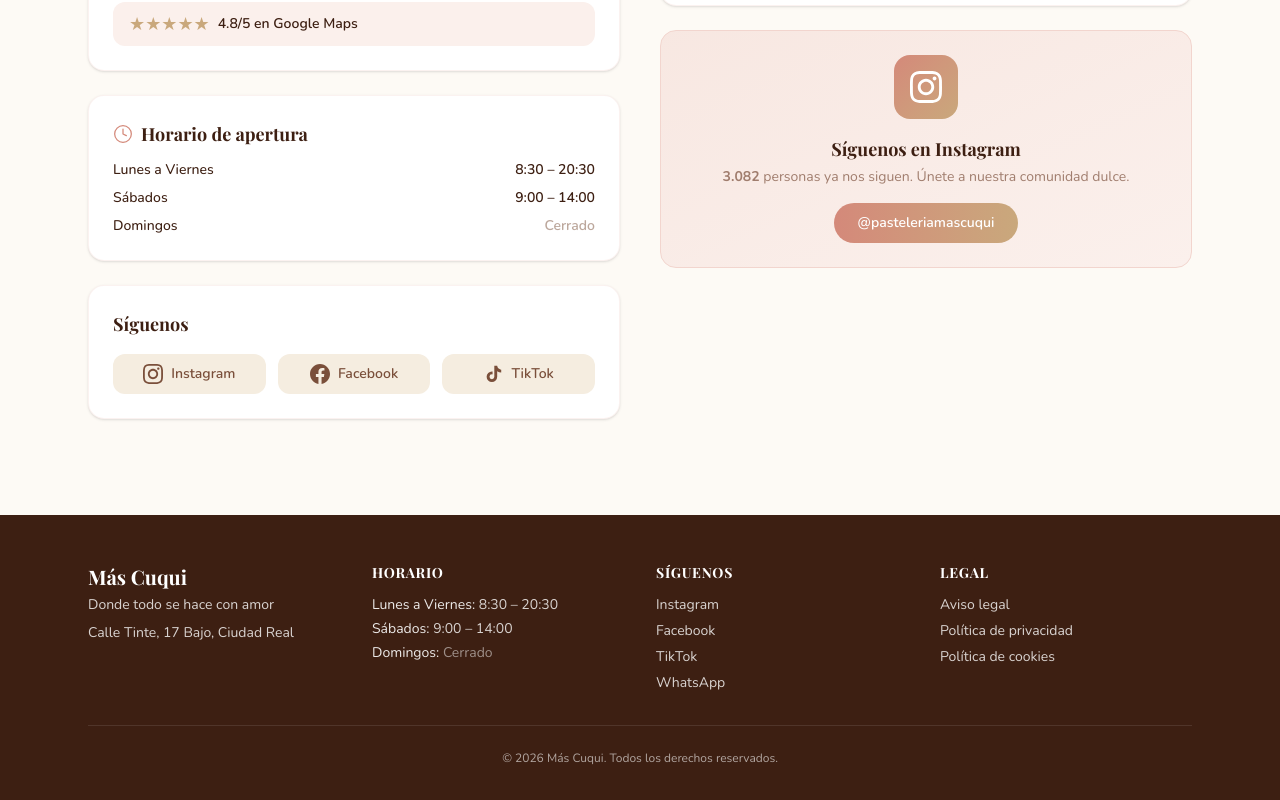
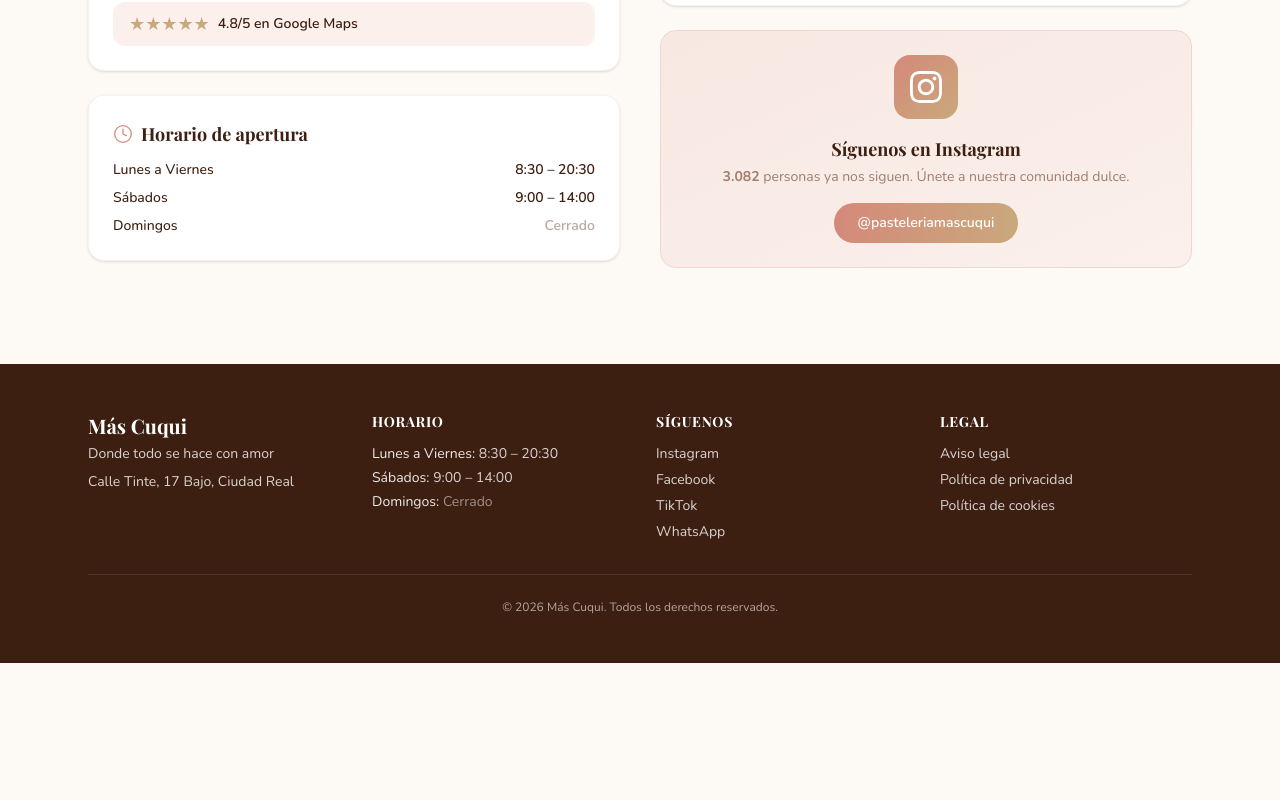
Before and after one commit to Barrerav/Pasteleriamascuqui, a Next.js app: page / in a window 1280 px wide. Shown: the part 7038-7838 px from the top of the page. After the commit the page ends 7701 px from the top, so only its background shows below. Built offline with nearby package versions, Linux system fonts and the light colour scheme.

Commit message:
feat: remove social media card and set square favicon

```diff
--- a/src/app/layout.tsx
+++ b/src/app/layout.tsx
@@ -19,6 +19,10 @@
 export const metadata: Metadata = {
   metadataBase: new URL(siteUrl),
   title: '+Cuqui - Pastelería Creativa',
+  icons: {
+    icon: '/instagram/profile.jpg',
+    apple: '/instagram/profile.jpg',
+  },
   description:
     'Cafetería y pastelería artesanal en Ciudad Real. Tartas personalizadas, café de especialidad, desayunos y dulces venezolanos elaborados con amor desde 2022. Calle Tinte 17.',
   keywords: [
--- a/src/components/Contact.tsx
+++ b/src/components/Contact.tsx
@@ -7,31 +7,7 @@
 export default function Contact() {
   const sectionRef = useReveal(0.1);
 
-  const socials = [
-    {
-      name: 'Instagram',
-      href: profile.networks.instagram,
-      icon: <InstagramIcon className="w-5 h-5" />,
-    },
-    {
-      name: 'Facebook',
-      href: profile.networks.facebook,
-      icon: (
-        <svg className="w-5 h-5" fill="currentColor" viewBox="0 0 24 24">
-          <path d="M24 12.073c0-6.627-5.373-12-12-12s-12 5.373-12 12c0 5.99 4.388 10.954 10.125 11.854v-8.385H7.078v-3.47h3.047V9.43c0-3.007 1.792-4.669 4.533-4.669 1.312 0 2.686.235 2.686.235v2.953H15.83c-1.491 0-1.956.925-1.956 1.874v2.25h3.328l-.532 3.47h-2.796v8.385C19.612 23.027 24 18.062 24 12.073z" />
-        </svg>
-      ),
-    },
-    {
-      name: 'TikTok',
-      href: profile.networks.tiktok,
-      icon: (
-        <svg className="w-5 h-5" fill="currentColor" viewBox="0 0 24 24">
-          <path d="M19.59 6.69a4.83 4.83 0 01-3.77-4.25V2h-3.45v13.67a2.89 2.89 0 01-2.88 2.5 2.89 2.89 0 01-2.89-2.89 2.89 2.89 0 012.89-2.89c.28 0 .54.04.79.1V9.01a6.34 6.34 0 00-.79-.05 6.34 6.34 0 00-6.34 6.34 6.34 6.34 0 006.34 6.34 6.34 6.34 0 006.33-6.34V8.75a8.27 8.27 0 004.84 1.54V6.85a4.85 4.85 0 01-1.07-.16z" />
-        </svg>
-      ),
-    },
-  ];
+
 
   return (
     <section id="contacto" ref={sectionRef} className="py-24 bg-cream">
@@ -114,25 +90,7 @@
               </ul>
             </div>
 
-            {/* Social links */}
-            <div className="bg-white rounded-2xl p-6 shadow-sm border border-rose-light/30">
-              <h3 className="font-display text-lg font-bold text-brown-dark mb-4">Síguenos</h3>
-              <div className="flex gap-3">
-                {socials.map((s) => (
-                  <a
-                    key={s.name}
-                    href={s.href}
-                    target="_blank"
-                    rel="noopener noreferrer"
-                    className="flex-1 flex items-center justify-center gap-2 bg-cream-dark text-brown font-semibold text-sm py-2.5 rounded-xl hover:bg-rose hover:text-white transition-all"
-                    aria-label={`Ir a ${s.name}`}
-                  >
-                    {s.icon}
-                    <span className="hidden sm:inline">{s.name}</span>
-                  </a>
-                ))}
-              </div>
-            </div>
+
           </div>
 
           {/* Map + Instagram CTA */}
```
Also changed, not shown: src/app/icon.png (deleted).
